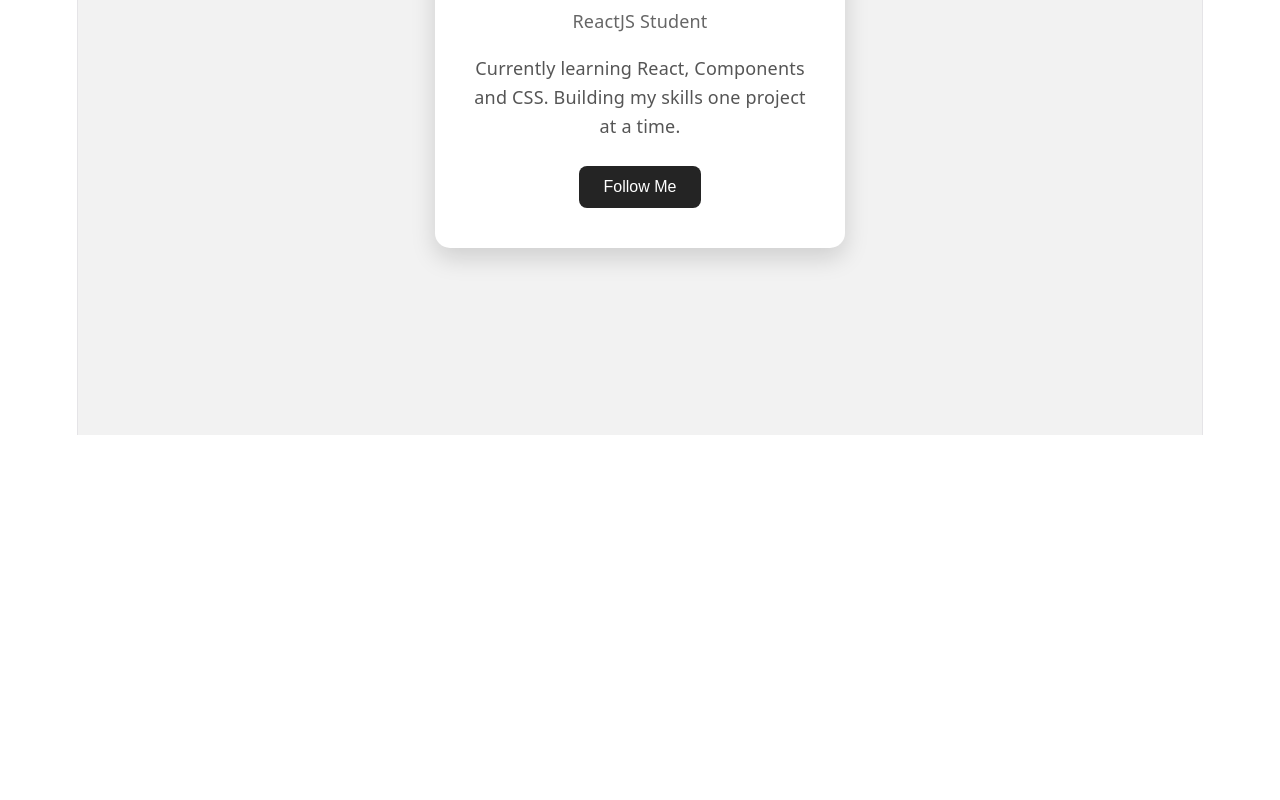
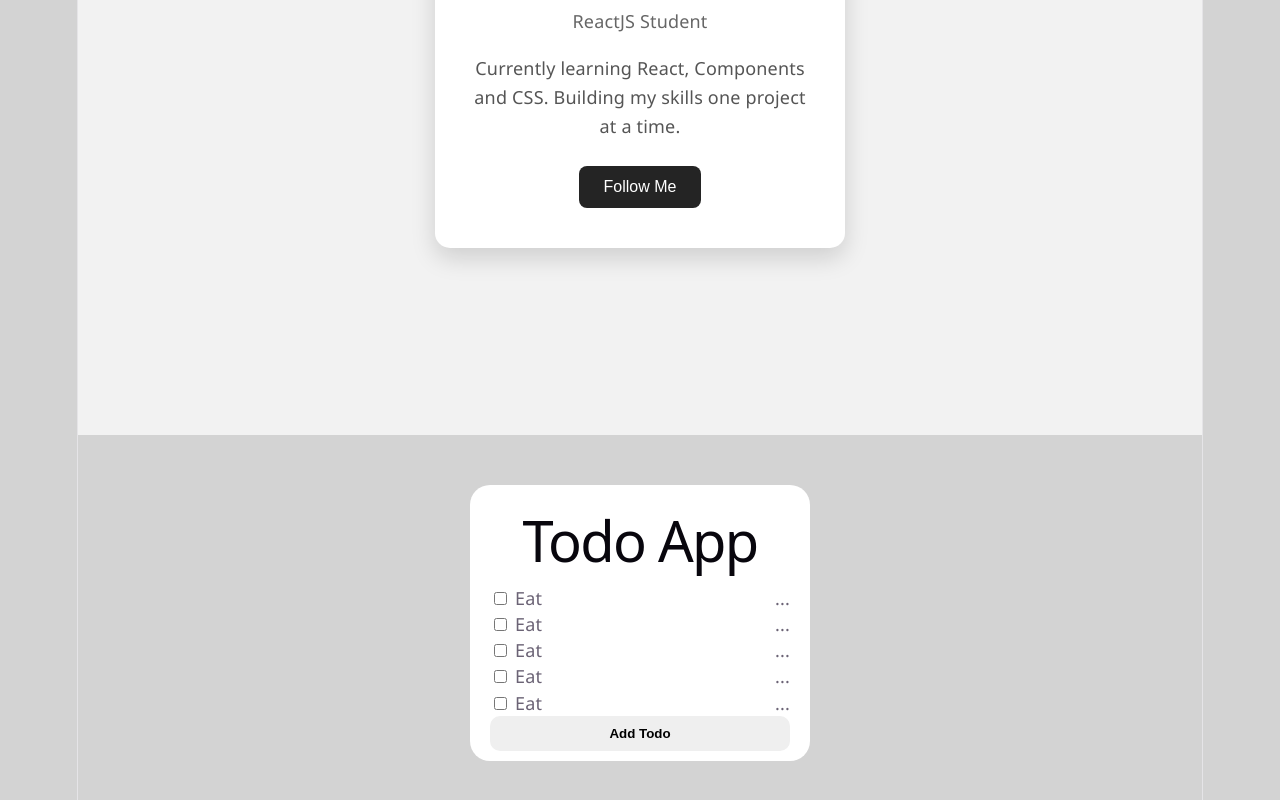
Before and after one commit to MuhammadZohaib05/ReactJS-Learning, a React (Vite) app: page / in a window 1280 px wide. Shown: the part 458-1258 px from the top of the page. Before the commit the page ends 893 px from the top, so only its background shows below. Built offline with nearby package versions, Linux system fonts and the light colour scheme.

Commit message:
Add Todo app

```diff
--- a/src/App.jsx
+++ b/src/App.jsx
@@ -1,5 +1,9 @@
 import Hello from './components/Header'
 import Profile from './components/ProfileCard'
+import Todo from './components/Todo'
+import TodoItem from './components/TodoItem'
+import Button from './components/TDButton'
+import './css/Todo.css'
 
 function App() {
 
@@ -7,6 +11,15 @@ function App() {
     <>
       <Hello />
       <Profile />
+      <div className="todo-container">
+        <Todo />
+        <TodoItem />
+        <TodoItem />
+        <TodoItem />
+        <TodoItem />
+        <TodoItem />
+        <Button />
+      </div>
     </>
   )
 }
--- /dev/null
+++ b/src/components/TDButton.jsx
@@ -0,0 +1,5 @@
+const Button = () => {
+    return <button className="todo-button">Add Todo</button>
+}
+
+export default Button
--- /dev/null
+++ b/src/components/Todo.jsx
@@ -0,0 +1,5 @@
+function Todo(){
+   return <h1 className="todo-header">Todo App</h1>
+}
+
+export default Todo
--- /dev/null
+++ b/src/components/TodoItem.jsx
@@ -0,0 +1,12 @@
+function TodoItem(){
+    return(
+        <li className="todo-item">
+            <span>
+                <input type="checkbox" />
+                <span className="todo-item-text">Eat</span>
+            </span>
+            <p>...</p>
+        </li>
+    )
+}
+export default TodoItem
--- /dev/null
+++ b/src/css/Todo.css
@@ -0,0 +1,32 @@
+body {
+  background-color: lightgrey;
+  margin: 0;
+  font-family: "Segoe UI", Tahoma, Geneva, Verdana, sans-serif;
+}
+
+.todo-container {
+  width: 300px;
+  margin: 50px auto;
+  padding: 10px 20px;
+  background-color: white;
+  border-radius: 20px;
+}
+
+.todo-item {
+  display: flex;
+  justify-content: space-between;
+  align-items: center;
+}
+
+.todo-button {
+  width: 100%;
+  padding: 10px 20px;
+  border-radius: 10px;
+  border: none;
+  font-weight: bold;
+  cursor: pointer;
+}
+
+.todo-item-text {
+  margin-left: 5px;
+}
```
